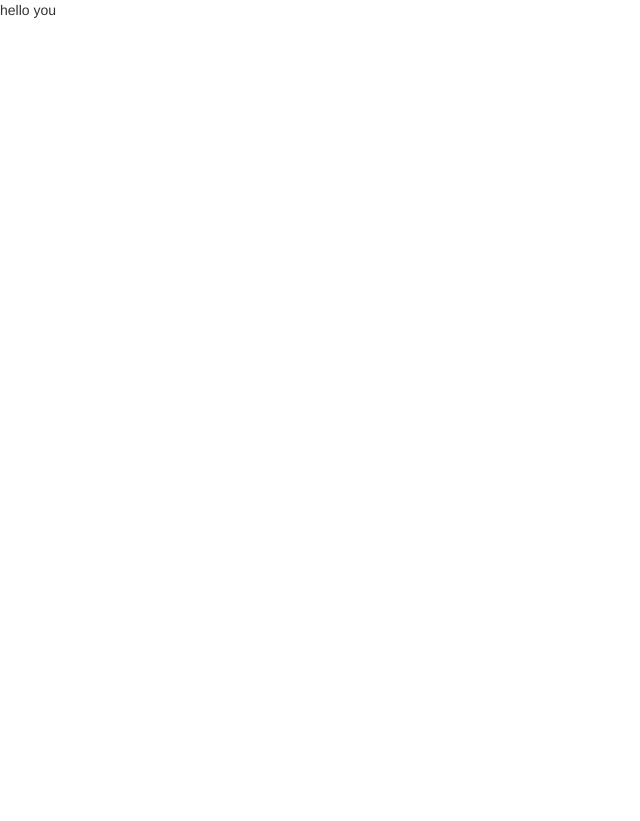
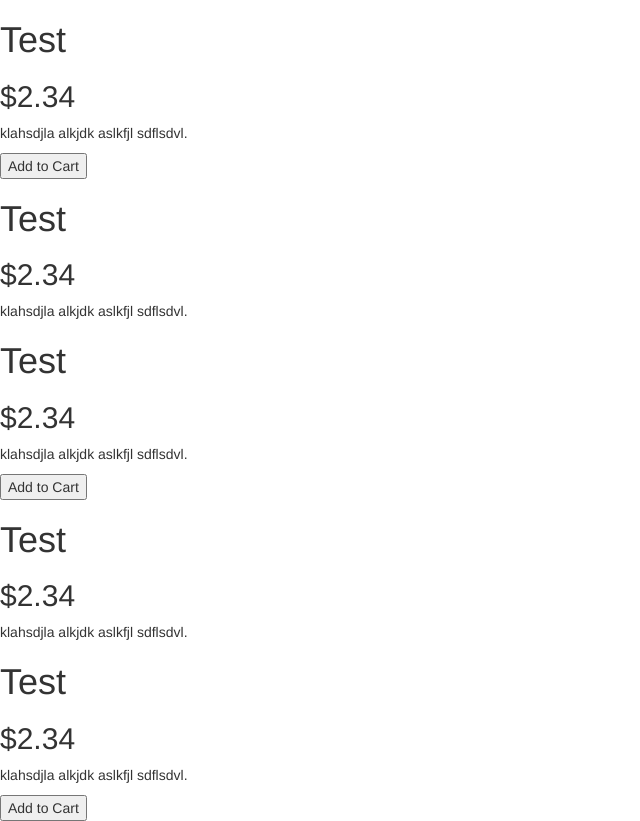
Before and after one commit to jhsc/Phasei, a plain HTML site: page index.html in a window 1280 px wide. Shown: the whole page, without its empty margins (0-640 px from the left). Before the commit the page ends 800 px from the top, so only its background shows below. Drawn offline with Linux system fonts and the light colour scheme.

Commit message:
Added products to the contorller

```diff
--- a/app.js
+++ b/app.js
@@ -1 +1,45 @@
-var app = angular.module('store', []);
+(function() {
+	var app = angular.module('store', []);
+
+	app.controller('StoreController', function(){
+		this.products = gems;
+	});
+
+	var gems = [
+		{
+			name: 'Test',
+			price: 2.34,
+			description: 'klahsdjla alkjdk aslkfjl sdflsdvl.',
+			canPurchase:  true,
+			soldOut: true
+		},
+		{
+			name: 'Test',
+			price: 2.34,
+			description: 'klahsdjla alkjdk aslkfjl sdflsdvl.',
+			canPurchase:  false,
+			soldOut: true
+		},
+		{
+			name: 'Test',
+			price: 2.34,
+			description: 'klahsdjla alkjdk aslkfjl sdflsdvl.',
+			canPurchase:  true,
+			soldOut: true
+		},
+		{
+			name: 'Test',
+			price: 2.34,
+			description: 'klahsdjla alkjdk aslkfjl sdflsdvl.',
+			canPurchase:  false,
+			soldOut: true
+		},
+		{
+			name: 'Test',
+			price: 2.34,
+			description: 'klahsdjla alkjdk aslkfjl sdflsdvl.',
+			canPurchase:  true,
+			soldOut: true
+		}
+	];
+})();
--- a/index.html
+++ b/index.html
@@ -3,8 +3,13 @@
 	<head>
 		<link rel="stylesheet" type="text/css" href="css/bootstrap.min.css" />
 	</head>
-	<body>
-		<p>{{"hello" + " you"}}</p>
+	<body ng-controller="StoreController as store">
+		<div ng-repeat="product in store.products">
+			<h1> {{product.name}} </h1>
+			<h2> ${{product.price}} </h2>
+			<p> {{product.description}} </p>
+			<button ng-show="product.canPurchase">Add to Cart</button>
+		</div>
 		<script type="text/javascript" src="js/angular.min.js"></script>
 		<script type="text/javascript" src="app.js"></script>
 	</body>
```
